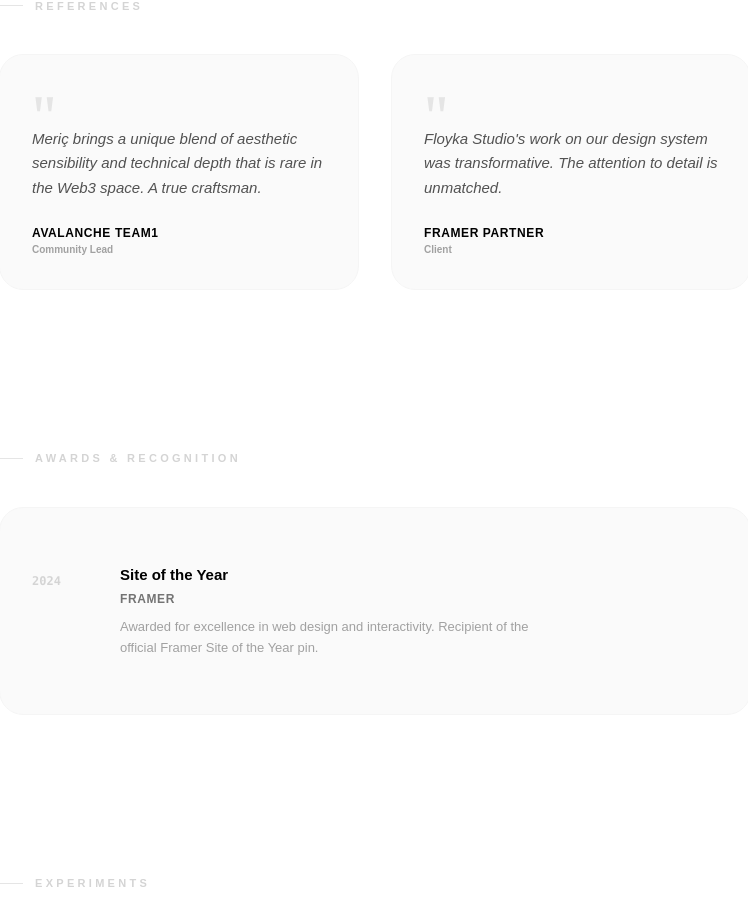
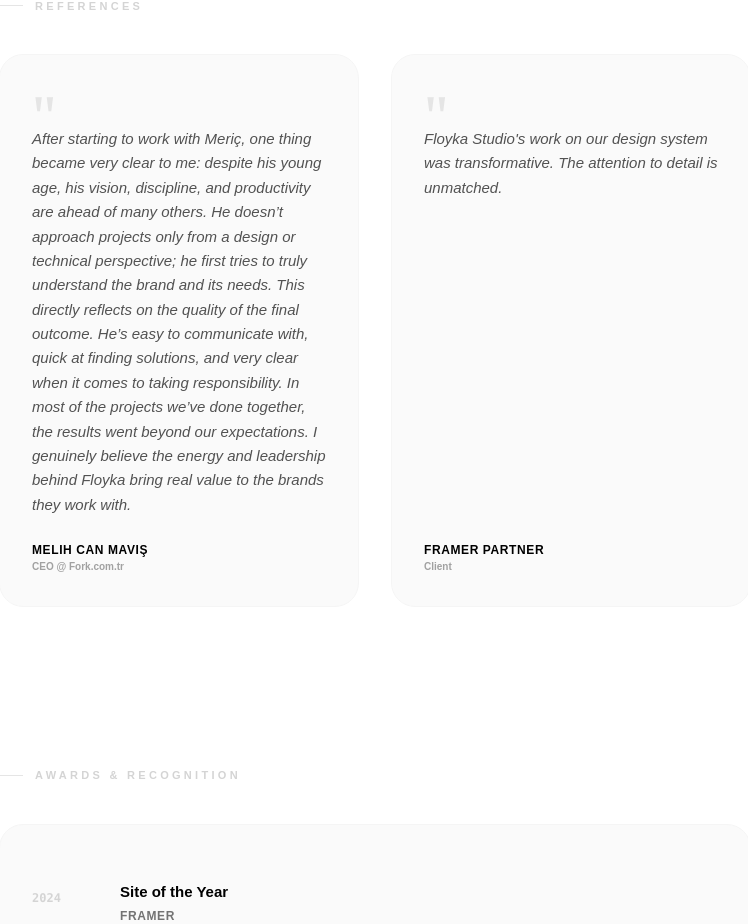
Before and after one commit to xBrokkr/merickalkan.cv, a React (Vite) app: page / in a window 1280 px wide. Shown: the part 4556-5480 px from the top of the page, without its empty margins (265-1013 px from the left). Built offline with nearby package versions, Linux system fonts and the light colour scheme.

Commit message:
Update App.tsx

```diff
--- a/src/App.tsx
+++ b/src/App.tsx
@@ -964,9 +964,9 @@ function App() {
           <SectionTitle>References</SectionTitle>
           <div className="grid grid-cols-1 md:grid-cols-2 gap-8">
             <TestimonialItem
-              quote="Meriç brings a unique blend of aesthetic sensibility and technical depth that is rare in the Web3 space. A true craftsman."
-              author="Avalanche Team1"
-              role="Community Lead"
+              quote="After starting to work with Meriç, one thing became very clear to me: despite his young age, his vision, discipline, and productivity are ahead of many others. He doesn’t approach projects only from a design or technical perspective; he first tries to truly understand the brand and its needs. This directly reflects on the quality of the final outcome. He’s easy to communicate with, quick at finding solutions, and very clear when it comes to taking responsibility. In most of the projects we’ve done together, the results went beyond our expectations. I genuinely believe the energy and leadership behind Floyka bring real value to the brands they work with."
+              author="Melih Can Maviş"
+              role="CEO @ Fork.com.tr"
             />
             <TestimonialItem
               quote="Floyka Studio's work on our design system was transformative. The attention to detail is unmatched."
```
